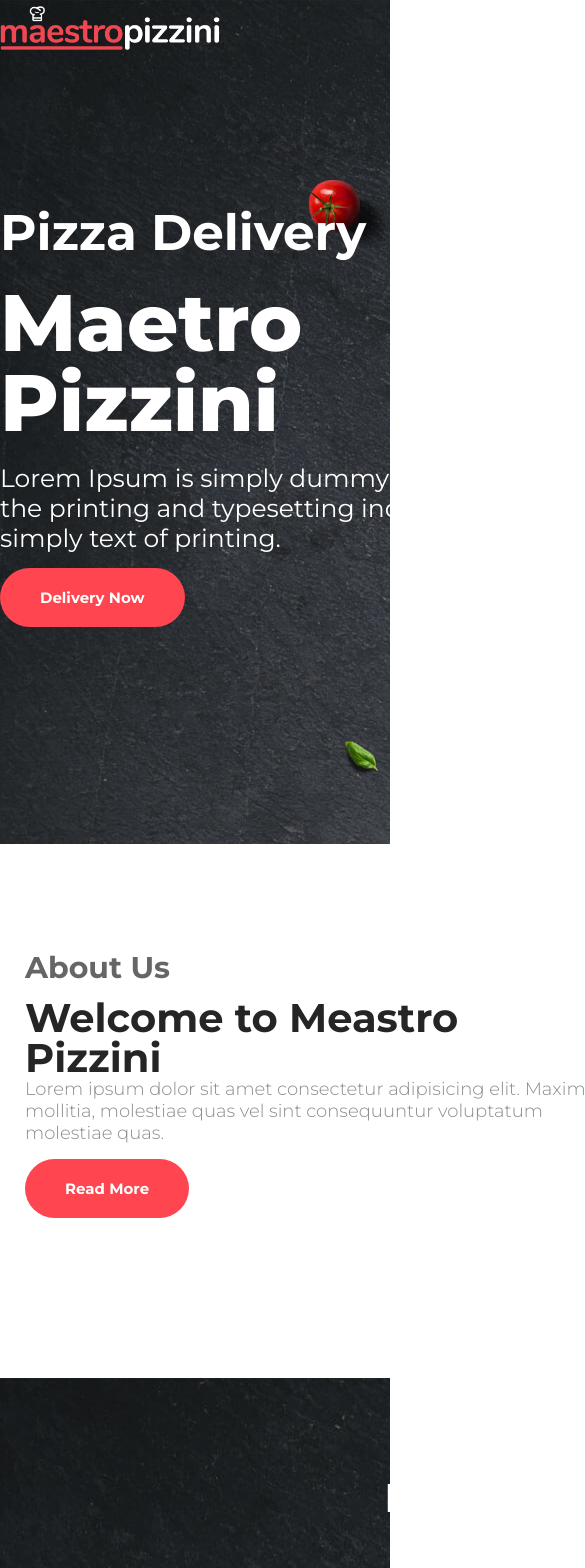
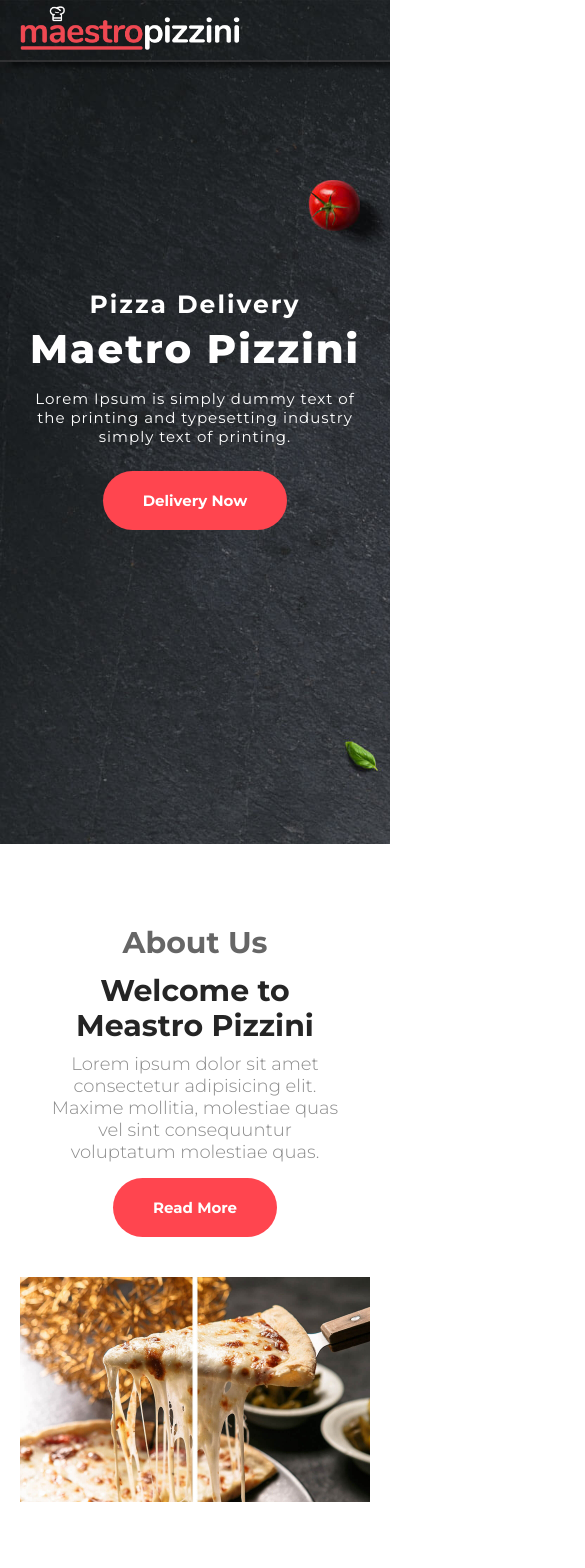
Before and after one commit to abinash0013/rest, a React (Create React App) app: page / in a window 390 px wide. Shown: the top 1568 px of the page, 585 px wide, since content can reach past the window. Built offline with nearby package versions, Linux system fonts and the light colour scheme.

Commit message:
footer and css final touch

```diff
--- a/src/App.css
+++ b/src/App.css
@@ -1,3 +1,4 @@
+/* :::::::::::::::::::::::::::::::::::::::::::::::::: global style start*/
 @import url("https://fonts.googleapis.com/css2?family=Montserrat:wght@100;200;300;400;500;600;700;800;900&display=swap");
 
 * {
@@ -8,6 +9,21 @@
 body {
     font-family: "montserrat", sans-serif;
 }
+.text {
+    margin: 10px 0;
+}
+.btn-smart {
+    background: #ff454f;
+    border: 1px solid #ff454f;
+    transition: all ease 0.3s;
+}
+
+.btn-smart:hover {
+    border: 1px solid #ff454f;
+    background: transparent;
+    color: #ff454f;
+}
+/* :::::::::::::::::::::::::::::::::::::::::::::::::: global style finished*/
 /* :::::::::::::::::::::::::::::::::::::::::::::::::: header style start*/
 .navbar {
     position: absolute;
@@ -21,6 +37,14 @@ body {
     align-items: center;
     margin: 0 auto;
     width: 1200px;
+}
+.navbar {
+    border-bottom: 2px solid #413f409f;
+    box-shadow: 10px 5px 5px rgba(0, 0, 0, 0.527);
+    transition: all ease 0.6s;
+}
+.navbar__ul a:hover {
+    color: #ff454f;
 }
 .logo {
     width: 40%;
@@ -86,13 +110,11 @@ body {
     font-size: 15px;
     padding: 20px 40px;
 }
-.btn-smart {
-    background: rgba(255, 69, 79);
-}
 .banner__btn {
-    margin: 35px 0;
+    margin: 45px 0;
 }
 /* :::::::::::::::::::::::::::::::::::::::::::::::::: header style finished*/
+
 /* :::::::::::::::::::::::::::::::::::::::::::::::::: About style start*/
 .about,
 .menu {
@@ -101,14 +123,20 @@ body {
 .row {
     width: 100%;
     display: flex;
-    /* flex-wrap: wrap; */
+    flex-wrap: wrap;
 }
 .col-6 {
     width: 50%;
 }
-.p-25 {
-    padding: 25px;
+.px-25 {
+    padding: 0 25px;
 }
+.pb-25 {
+    padding-bottom: 60px;
+}
+/* .pt-25 {
+    padding-top: 40px;
+} */
 .about h3,
 .p-25 h3 {
     color: rgb(37, 37, 37, 0.7);
@@ -169,7 +197,6 @@ body {
     font-style: normal;
     letter-spacing: 2px;
 }
-
 .shop__text h1 span {
     text-transform: uppercase;
 }
@@ -177,6 +204,27 @@ body {
     margin: 35px 0;
 }
 /* :::::::::::::::::::::::::::::::::::::::::::::::::: Shop style finished*/
+
+/* :::::::::::::::::::::::::::::::::::::::::::::::::: Menu style start*/
+.menu h3 {
+    color: rgb(37, 37, 37, 0.7);
+    font-size: 30px;
+    margin-bottom: 12px;
+    font-weight: 700;
+}
+.menu h1 {
+    font-size: 40px;
+    color: #252525;
+    font-weight: 700;
+    line-height: 40px;
+}
+.menu p,
+.p-25 p {
+    font-size: 18px;
+    color: #8b8b8b;
+    font-weight: 300;
+}
+/* :::::::::::::::::::::::::::::::::::::::::::::::::: Menu style start*/
 
 /* :::::::::::::::::::::::::::::::::::::::::::::::::: Clients style start*/
 .clients {
@@ -235,4 +283,188 @@ body {
     font-size: 30px;
     margin-top: 15px;
 }
+.prices-row {
+    width: 100%;
+    display: flex;
+    flex-wrap: wrap;
+}
 /* :::::::::::::::::::::::::::::::::::::::::::::::::: Prices style finished*/
+
+/* :::::::::::::::::::::::::::::::::::::::::::::::::: footer style finished*/
+.footer {
+    width: 100%;
+    padding: 15px 0;
+    background: url(./../public/img/bg.jpg);
+    color: #fff;
+    width: 100%;
+}
+.footer-content {
+    text-align: center;
+    width: 100%;
+}
+.footer-content span {
+    color: #ff454f;
+}
+/* :::::::::::::::::::::::::::::::::::::::::::::::::: footer style finished*/
+
+/* :::::::::::::::::::::::::::::::::::::::::::::::::: media query style start*/
+@media (max-width: 1250px) {
+    .container {
+        width: 950px;
+    }
+    .navbar__text {
+        width: 950px;
+    }
+}
+@media (max-width: 1050px) {
+    .container {
+        width: 850px;
+    }
+    .navbar__text {
+        width: 100%;
+    }
+    .banner__text {
+        width: 650px;
+    }
+}
+@media (max-width: 900px) {
+    .container {
+        width: 700px;
+    }
+    .banner__text {
+        width: 100%;
+    }
+    .banner__text h3 {
+        font-size: 40px;
+    }
+    .banner__text h1 {
+        margin: 10px 0;
+    }
+    .banner__text p {
+        margin: 10px 0;
+    }
+    .price {
+        padding: 10px;
+    }
+}
+@media (max-width: 768px) {
+    .col-3,
+    .col-6 {
+        width: 100%;
+        text-align: center;
+    }
+    .container {
+        width: 700px;
+    }
+    .navbar__text {
+        width: 100%;
+    }
+    .banner__text {
+        width: 100%;
+        text-align: center;
+    }
+    .banner__text h3 {
+        font-size: 35px;
+    }
+    .banner__text h1 {
+        font-size: 60px;
+        line-height: 60px;
+    }
+    .banner__text p {
+        font-size: 20px;
+        margin: 20px 0;
+    }
+    .col-4 {
+        width: 50%;
+    }
+}
+@media (max-width: 720px) {
+    .container {
+        width: 600px;
+    }
+}
+@media (max-width: 675px) {
+    .container {
+        width: 520px;
+    }
+    .price {
+        padding: 0;
+    }
+}
+@media (max-width: 550px) {
+    .navbar__ul {
+        display: none;
+    }
+    .container {
+        width: 420px;
+    }
+    .banner__text h3 {
+        font-size: 25px;
+        letter-spacing: 2px;
+    }
+    .banner__text h1 {
+        font-size: 40px;
+        line-height: 40px;
+        letter-spacing: 2px;
+    }
+    .banner__text p {
+        font-size: 15px;
+        margin: 20px 0;
+        letter-spacing: 1px;
+    }
+    .about h1,
+    .menu h1 {
+        font-size: 35px;
+        line-height: 40px;
+    }
+    .shop__text {
+        width: 350px;
+    }
+    .shop__text h1 {
+        font-size: 30px;
+        line-height: 50px;
+        font-weight: 500;
+        letter-spacing: 1px;
+    }
+    .shop__text h1 span {
+        text-transform: none;
+    }
+    .about h1,
+    .p-25 h1 {
+        font-size: 30px;
+        line-height: 35px;
+    }
+    .clients .col-3 {
+        width: 100%;
+        padding: 20px 0;
+    }
+    .col-4 {
+        width: 100%;
+    }
+}
+@media (max-width: 450px) {
+    .container {
+        width: 350px;
+    }
+}
+@media (max-width: 375px) {
+    .container {
+        width: 275px;
+    }
+    .shop__text {
+        width: 290px;
+    }
+    .about h3,
+    menu h3 {
+        margin-bottom: 9px;
+    }
+}
+@media (max-width: 320px) {
+    .container {
+        width: 275px;
+    }
+    .shop__text {
+        width: 275px;
+    }
+}
+/* :::::::::::::::::::::::::::::::::::::::::::::::::: media query style finished*/
--- a/src/App.js
+++ b/src/App.js
@@ -6,6 +6,7 @@ import Shop from "./Components/Shop";
 import Menu from "./Components/Menu";
 import Clients from "./Components/Clients";
 import Prices from "./Components/Prices";
+import Footer from "./Components/Footer";
 
 function App() {
     return (
@@ -16,6 +17,7 @@ function App() {
             <Menu />
             <Clients />
             <Prices />
+            <Footer />
         </div>
     );
 }
--- a/src/Components/About.js
+++ b/src/Components/About.js
@@ -5,18 +5,21 @@ const About = () => {
         <div className="about">
             <div className="container">
                 <div className="row">
-                    <div className="col-6 p-25">
+                    <div className="col-6">
+                        <div className="px-25 pb-25">
                             <h3>About Us</h3>
                             <h1>Welcome to Meastro Pizzini</h1>
-                        <p>
-                            Lorem ipsum dolor sit amet consectetur adipisicing
-                            elit. Maxime mollitia, molestiae quas vel sint
-                            consequuntur voluptatum molestiae quas.
+                            <p className="text">
+                                Lorem ipsum dolor sit amet consectetur
+                                adipisicing elit. Maxime mollitia, molestiae
+                                quas vel sint consequuntur voluptatum molestiae
+                                quas.
                             </p>
                             <div className="about__btn">
                                 <a href="#" className="btn btn-smart">
                                     Read More
                                 </a>
+                            </div>
                         </div>
                     </div>
                     <div className="col-6">
--- /dev/null
+++ b/src/Components/Footer.js
@@ -0,0 +1,19 @@
+import React from "react";
+
+const Footer = () => {
+    return (
+        <div className="footer">
+            <div className="container">
+                <div className="row">
+                    <div className="footer-content">
+                        <p>
+                            Design and Developed by <span>Abinash Sonar</span>
+                        </p>
+                    </div>
+                </div>
+            </div>
+        </div>
+    );
+};
+
+export default Footer;
--- a/src/Components/Menu.js
+++ b/src/Components/Menu.js
@@ -10,13 +10,15 @@ const Menu = () => {
                             <img src="/img/pizza.jpg" />
                         </div>
                     </div>
-                    <div className="col-6 p-25">
+                    <div className="col-6">
+                        <div className="px-25 pt-25">
                             <h3>The Pizza Menu</h3>
                             <h1>CHICACO THIN CRUST</h1>
-                        <p>
-                            Lorem ipsum dolor sit amet consectetur adipisicing
-                            elit. Maxime mollitia, molestiae quas vel sint
-                            consequuntur voluptatum molestiae quas.
+                            <p className="text">
+                                Lorem ipsum dolor sit amet consectetur
+                                adipisicing elit. Maxime mollitia, molestiae
+                                quas vel sint consequuntur voluptatum molestiae
+                                quas.
                             </p>
                             <div className="menu__btn">
                                 <a href="#" className="btn btn-smart">
@@ -27,6 +29,7 @@ const Menu = () => {
                     </div>
                 </div>
             </div>
+        </div>
     );
 };
 
--- a/src/Components/Navbar.js
+++ b/src/Components/Navbar.js
@@ -4,11 +4,12 @@ import { Nav } from "react-bootstrap";
 const Navbar = () => {
     return (
         <Nav className="navbar">
+            <div className="container">
                 <div className="navbar__text">
                     <div className="logo">
                         <img src="/img/logo.png" alt="logo" />
                     </div>
-                <ul className="navbar__ul">
+                    {/* <ul className="navbar__ul">
                         <li>
                             <a href="#">Home</a>
                         </li>
@@ -24,7 +25,8 @@ const Navbar = () => {
                         <li>
                             <a href="#">Contact </a>
                         </li>
-                </ul>
+                    </ul> */}
+                </div>
             </div>
         </Nav>
     );
--- a/src/Components/Prices.js
+++ b/src/Components/Prices.js
@@ -4,7 +4,7 @@ const Prices = () => {
     return (
         <div className="prices">
             <div className="container">
-                <div className="row">
+                <div className="prices-row">
                     <div className="col-4">
                         <div className="price">
                             <div className="price__img">
@@ -47,8 +47,6 @@ const Prices = () => {
                             <p className="price_rs">$ 50.00/-</p>
                         </div>
                     </div>
-                </div>
-                <div className="row">
                     <div className="col-4">
                         <div className="price">
                             <div className="price__img">
```
Lines whose indentation alone changed are shown as unchanged.
